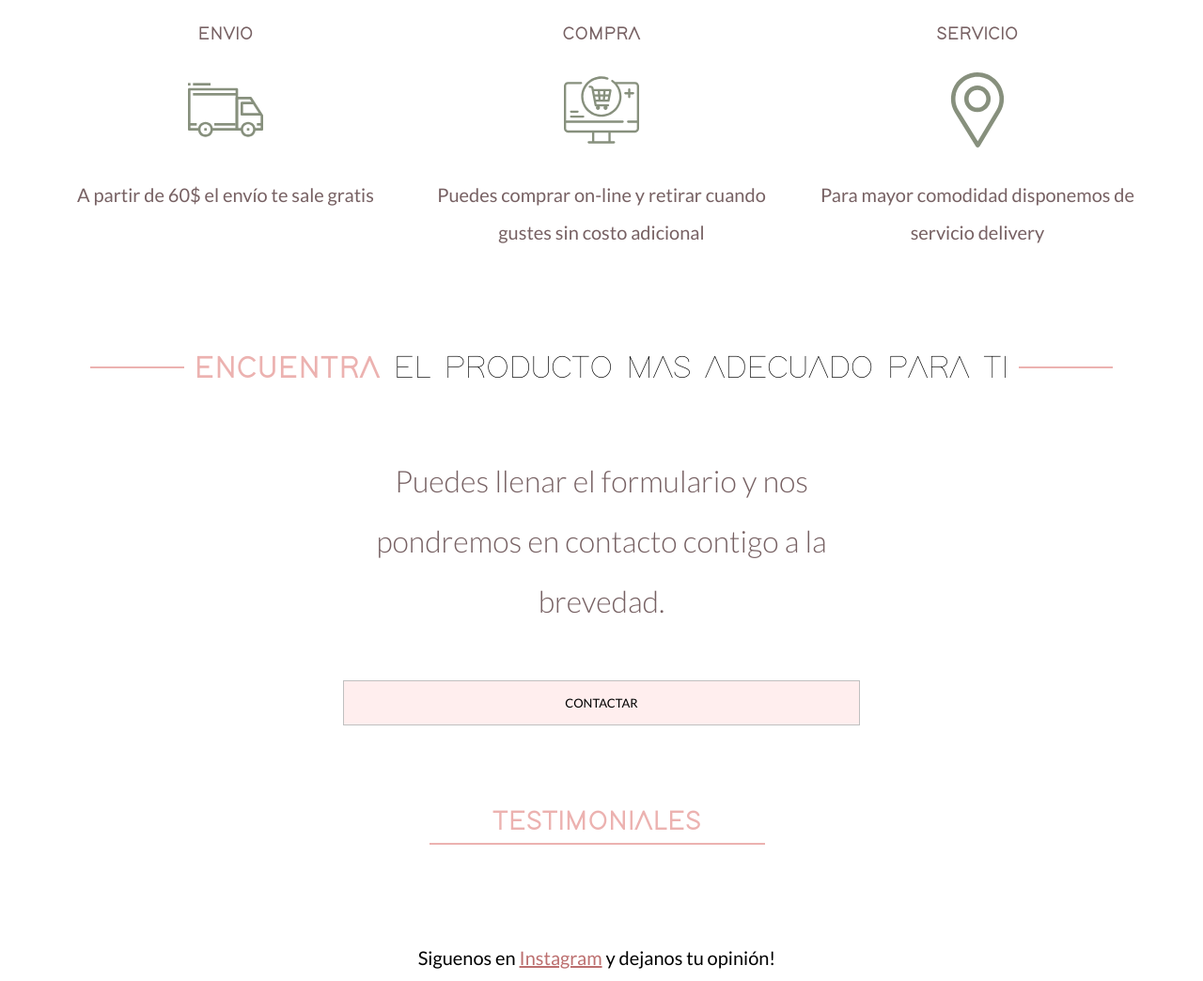
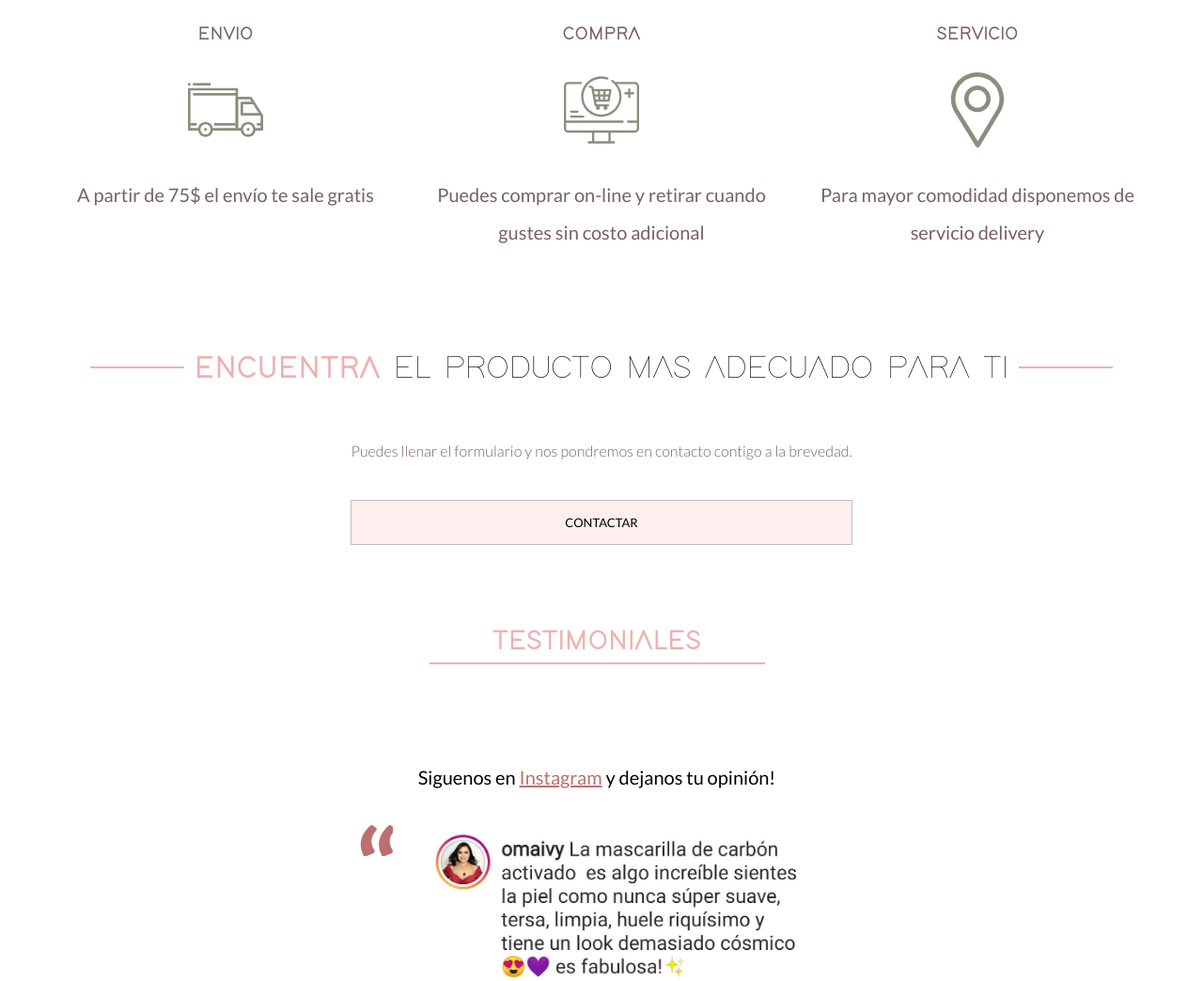
Before and after one commit to medinabotadev/rosalimon.ve, a PHP site: page / in a window 1280 px wide. Shown: the part 1169-2213 px from the top of the page at 94% size. Run offline with PHP 8.4, Linux system fonts and the light colour scheme; some libraries are stand-ins or nearby versions.

Commit message:
tamaño y cambio de texto

```diff
--- a/carrito.php
+++ b/carrito.php
@@ -8,7 +8,7 @@ include_once 'includes/templates/header.php'
     <main class="carritohtml">
         <h1 class="headeres">Tu carrito de compras</h1>
         <div class="recordatorio seccion">
-            <p><img src="img/bell.svg" alt=""> Te recordamos que por compras mayores a 60$ tu envio sale totalmente gratis <img src="img/bell.svg" alt=""></p>
+            <p><img src="img/bell.svg" alt=""> Te recordamos que por compras mayores a 75$ tu envio sale totalmente gratis <img src="img/bell.svg" alt=""></p>
         </div>
         <?php
             include 'includes/functions/db_connection.php';
--- a/css/styles.css
+++ b/css/styles.css
@@ -629,7 +629,7 @@ margin-left: 15px;
     margin-right: 1rem;
   }
   .contenido-contacto p{
-    font-size: 3.2rem;
+    font-size: 1.6rem;
     font-weight: lighter;
     text-align: center;
     color: var(--paletaCuatro);
--- a/index.php
+++ b/index.php
@@ -54,7 +54,7 @@
                     <div class="icono">
                         <h3>Envio</h3>
                         <img src="img/shipping.svg" alt="Confianza">
-                        <p>A partir de 60$ el envío te sale gratis</p>
+                        <p>A partir de 75$ el envío te sale gratis</p>
                     </div>
 
                     <div class="icono">
```
